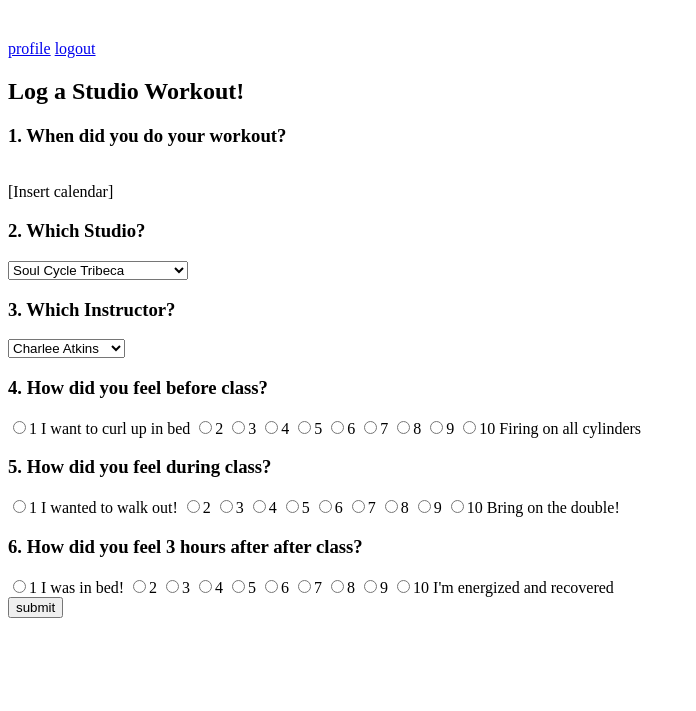
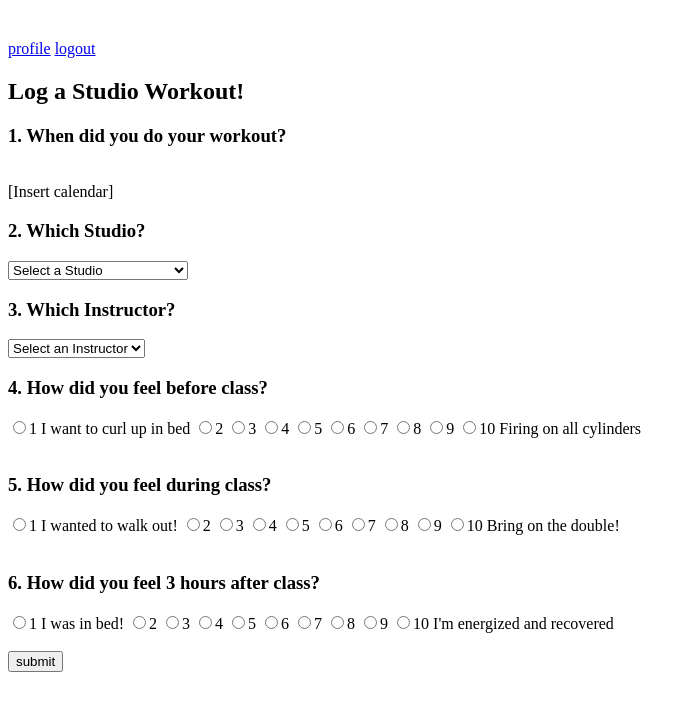
Before and after one commit to radhakapoor/studio_fitness, a Flask app: page /logworkout in a window 1280 px wide. Shown: the part 58-769 px from the top of the page, without its empty margins (0-696 px from the left). Run offline with Flask 2, Linux system fonts and the light colour scheme; parts of the project's set-up code (start-up, migrations or seed data) failed here and were passed over.

Commit message:
Added error messages to log_workout page. Moved models into routes.py
I had to move the models into routes.py to get this all to work. The error messaging is now working and I moved it into the log_workout template where I think it makes more sense from a UX perspective. Also, when I pass variables into the templates for each elif, do I need to pass in the empty string? I tried it without and it seems to work but not sure what correct practice is.

The next step is figuring out how to save and render values for an incomplete log_workout submission. I have been googling around for how to do that for dropdowns and radio buttons but nothing much of substance yet.

```diff
--- a/app/__init__.py
+++ b/app/__init__.py
@@ -11,4 +11,4 @@ lm = LoginManager()
 lm.init_app(app)
 lm.login_view='get_login'
 
-from app import routes, models
+from app import routes#, models
--- a/app/routes.py
+++ b/app/routes.py
@@ -1,12 +1,60 @@
 
 from app import app, db, lm
 from flask import Flask, render_template, request, session, redirect, flash, g
-import models
+#import models
 import flask
 import os
 from flask.ext.sqlalchemy import SQLAlchemy
 import config
 from flask.ext.login import LoginManager, url_for, login_user, logout_user, current_user, login_required
+from sqlalchemy import Column, Integer, String
+
+class Workout(db.Model):
+    __tablename__='workout'
+    id = db.Column(Integer, primary_key=True)
+    studio = db.Column(String)
+    instructor = db.Column(String)
+    before = db.Column(Integer)
+    during = db.Column(Integer)
+    after = db.Column(Integer)
+    owner_id = db.Column(Integer, db.ForeignKey('app_user.id'))
+
+    def __init__(self, studio, instructor, before, during, after):
+        self.studio = studio
+        self.instructor = instructor
+        self.before = before
+        self.during = during
+        self.after = after
+
+    def __repr__(self):
+        return '<I worked out at {} with {}. I felt {} before, {} during and {} after'.format(self.studio, self.instructor, self.before, self.during, self.after)
+
+class User(db.Model):
+    __tablename__='app_user'
+    id = db.Column(Integer, primary_key=True)
+    email = db.Column(String(200))
+    workouts = db.relationship("Workout", backref="owner", lazy="dynamic")
+
+    def __init__(self, email=None):
+        self.email = email
+
+    def __repr__(self):
+        return "<User {}>".format(self.email)
+
+    def get_id(self):
+        return unicode(self.id)
+
+    #not sure if need this
+    def is_authenticated(self):
+        return True
+
+    #not sure if need this
+    def is_active(self):
+        return True
+
+    #not sure if need this
+    def is_anonymous(self):
+        return False
 
 #is this where the query is made to the db which loads their data using a cookie set previously?
 @lm.user_loader
@@ -16,7 +64,7 @@ def load_user(id):
 @app.before_request
 def before_request():
     #g.user = current_user
-    g.user = models.User.query.get(1)
+    g.user = User.query.get(1)
 
 @app.route('/login', methods=["GET"])
 def get_login():
@@ -48,20 +96,58 @@ def get_logworkout():
 @app.route('/logworkout', methods=['POST'])
 #@login_required
 def post_logworkout():
-    try:
-        studio = (flask.request.form['studio'])
-        instructor = (flask.request.form['instructor'])
-        before = (flask.request.form['before'])
-        during = (flask.request.form['during'])
-        after = (flask.request.form['after'])
+    studio_error = None
+    instructor_error = None
+    before_error = None
+    during_error = None
+    after_error = None
+    general_error = None
+    studio = request.form.get('studio', None)
+    if str(studio) == 'Select a Studio':
+        studio = None
+    instructor = request.form.get('instructor', None)
+    if str(instructor) == 'Select an Instructor':
+        instructor = None
+    before = request.form.get('before', None)
+    during = request.form.get('during', None)
+    after = request.form.get('after', None)
+
+    if studio is not None and instructor is not None and before is not None and during is not None and after is not None:
         workout = Workout(studio=studio, instructor=instructor, before=before, during=during, after=after)
         g.user.workouts.append(workout)
-        #db.session.add(workout)
         db.session.commit()
-    except:
-        return render_template("submit_workout.html", studio="", instructor="", before="", during="", after="", error="Your workout log wasn't complete! Please try again!")
-    return render_template("submit_workout.html", studio=studio, instructor=instructor, before=before, during=during,
-        after=after, error="")
+        return render_template("submit_workout.html", studio=studio, instructor=instructor, before=before, during=during,
+        after=after, studio_error=studio_error, instructor_error=instructor_error, before_error=before_error,
+        during_error=during_error, after_error=after_error, general_error=general_error )
+
+    elif studio is None and instructor is not None and before is not None and during is not None and after is not None:
+        return render_template("log_workout.html", studio="", instructor="", before="", during="",
+        after="", studio_error="Error! Your workout log is incomplete! Please enter a studio.", instructor_error="",
+        before_error="", during_error="", after_error="", general_error="")
+
+    elif studio is not None and instructor is None and before is not None and during is not None and after is not None:
+        return render_template("log_workout.html", studio="", instructor="", before="", during="",
+        after="", studio_error="", instructor_error="Error! Your workout log is incomplete! Please enter an instructor.",
+        before_error="", during_error="", after_error="", general_error="")
+
+    elif studio is not None and instructor is not None and before is None and during is not None and after is not None:
+        return render_template("log_workout.html", studio="", instructor="", before="", during="",
+        after="", studio_error="", instructor_error="", before_error="Error! Your workout log is incomplete! Please enter how you felt *before* the workout.",
+        during_error="", after_error="", general_error="")
+
+    elif studio is not None and instructor is not None and before is not None and during is None and after is not None:
+        return render_template("log_workout.html", studio="", instructor="", before="", during="",
+        after="", studio_error="", instructor_error="", before_error="", during_error="Error! Your workout log is incomplete! Please enter how you felt *during* the workout.",
+        after_error="", general_error="")
+
+    elif studio is not None and instructor is not None and before is not None and during is not None and after is None:
+        return render_template("log_workout.html", studio="", instructor="", before="", during="",
+        after="", studio_error="", instructor_error="", before_error="", during_error="", after_error="Error! Your workout log is incomplete! Please enter how you felt *after* the workout.",
+        general_error="")
+    else:
+        return render_template("log_workout.html", studio="", instructor="", before="", during="",
+        after="", studio_error="", instructor_error="", before_error="", during_error="", after_error="", general_error="Error! Your workout log is incomplete!")
+
 
 @app.route('/profile')
 #@login_required
@@ -71,11 +157,7 @@ def profile():
     return render_template('profile.html', workouts=workouts, user=g.user)
 
 @app.route('/logout')
-@login_required
+#@login_required
 def logout():
     logout_user()
     return redirect(url_for('home'))
-
-
-if __name__ == '__main__':
-  app.run(debug=True)
--- a/app/templates/log_workout.html
+++ b/app/templates/log_workout.html
@@ -13,9 +13,10 @@
 	  <br>
 	  [Insert calendar]
 	  <br>
-	<form action="" method='post'>
+	<form action="{{ url_for('post_logworkout') }}" method='post'>
 	  <h3>2. Which Studio?</h3>
 	  <select name='studio'>
+		  <option value='Select a Studio'>Select a Studio</option>
 		  <option value='SC-Tribeca'>Soul Cycle Tribeca</option>
 		  <option value='SC-UWS'>Soul Cycle UWS</option>
 		  <option value='BB-Tribeca'>Barry's Bootcamp Tribeca</option>
@@ -24,13 +25,19 @@
 	  </select>
 	  <br>
 
+<div style="color:red">{{ studio_error }}</div>
+
 	  <h3>3. Which Instructor?</h3>
 	  <select name='instructor'>
+		  <option value='Select an Instructor'>Select an Instructor</option>
 		  <option value='Charlee-Atkins'>Charlee Atkins</option>
 		  <option value='Janet-Fitzgerald'>Janet Fitzgerald</option>
 		  <option value='Noah-Neiman'>Noah Neiman</option>
 	  </select>
 	  <br>
+
+<div style="color:red">{{ instructor_error }}</div>
+
 	  <h3>4. How did you feel before class?</h3>
 
 	  <input type='radio' name='before' value='1'>1 I want to curl up in bed
@@ -43,6 +50,9 @@
 	  <input type='radio' name='before' value='8'>8
 	  <input type='radio' name='before' value='9'>9
 	  <input type='radio' name='before' value='10'>10 Firing on all cylinders
+	  <br>
+	  <br>
+<div style="color:red">{{ before_error }}</div>
 
 
 
@@ -58,10 +68,12 @@
 	  <input type='radio' name='during' value='8'>8
 	  <input type='radio' name='during' value='9'>9
 	  <input type='radio' name='during' value='10'>10 Bring on the double!
+	  <br>
+	  <br>
+<div style="color:red"> {{ during_error }}</div>
 
 
-
-	  <h3>6. How did you feel 3 hours after after class?</h3>
+	  <h3>6. How did you feel 3 hours after class?</h3>
 
 	  <input type='radio' name='after' value='1'>1 I was in bed!
 	  <input type='radio' name='after' value='2'>2
@@ -73,8 +85,12 @@
 	  <input type='radio' name='after' value='8'>8
 	  <input type='radio' name='after' value='9'>9
 	  <input type='radio' name='after' value='10'>10 I'm energized and recovered
+      <br>
+	  <br>
+<div style="color:red"> {{ after_error }}<div>
 
-	  <br>
+<div style="color:red"> {{ general_error }}</div>
+
 	  <input type='submit' value='submit'>
 	 </form>
 
```
Also changed, not shown: app/templates/submit_workout.html (+8 -4 lines).
